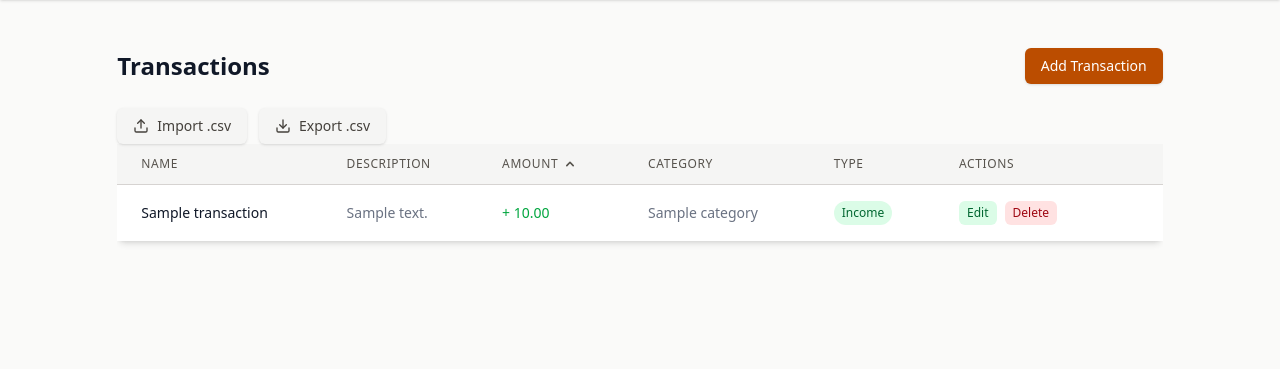
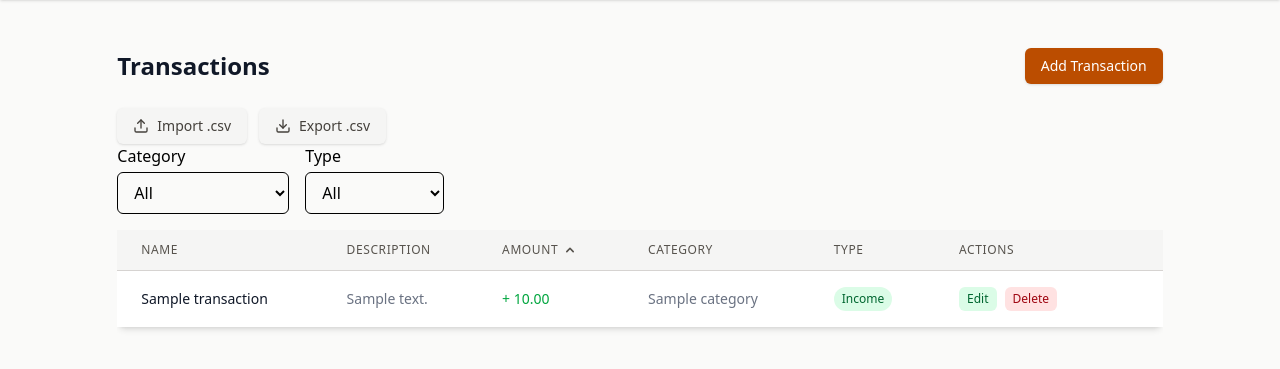
Before and after one commit to Burmese-AI/Financial-Transaction-Tracker, a Django app: template transactions/templates/dashboard.html in a window 1280 px wide. Shown: the part 64-433 px from the top of the page. Run offline with Django 5.2, Linux system fonts and the light colour scheme; tables that the repository leaves empty hold one stand-in row (values such as "Sample post"); the template is opened without the code that fills it: values that come from a table or form of the project are taken from there, most other values are stand-ins (such as "Sample title", 1, 10 or a date in 2020); style sheets or scripts are compiled from the project's sources.

Commit message:
Add filtering options to TransactionListView: Implemented category and type filters in the transaction dashboard, updated context data, and enhanced the UI with a new filter form for improved user experience.

```diff
--- a/transactions/templates/dashboard.html
+++ b/transactions/templates/dashboard.html
@@ -78,6 +78,45 @@
     </div>
   </div>
 
+  <!-- Filter Form -->
+  <form
+    id="transaction-filters"
+    hx-get="{% url 'dashboard' %}"
+    hx-trigger="change delay:200ms, keyup delay:400ms from:input"
+    hx-target="#transaction-table-container"
+    hx-swap="innerHTML"
+    class="flex gap-4 items-center mb-4"
+  >
+    <div>
+      <label for="category" class="block font-medium mb-1">Category</label>
+      <select
+        id="category"
+        name="category"
+        class="rounded-md border px-3 py-2"
+        hx-trigger="change"
+      >
+        <option value="">All</option>
+        {% for category in categories %}
+          <option value="{{ category.name }}" {% if selected_category == category.name %}selected{% endif %}>{{ category.name }}</option>
+        {% endfor %}
+      </select>
+    </div>
+    <div>
+      <label for="type" class="block font-medium mb-1">Type</label>
+      <select
+        id="type"
+        name="type"
+        class="rounded-md border px-3 py-2"
+        hx-trigger="change"
+      >
+        <option value="">All</option>
+        {% for t in types %}
+          <option value="{{ t }}" {% if selected_type == t %}selected{% endif %}>{{ t|capfirst }}</option>
+        {% endfor %}
+      </select>
+    </div>
+  </form>
+
   <!-- Transaction Table and Pagination -->
   <div id="transaction-table-container" class="overflow-x-auto">
     {% include "partials/transaction_table.html" %}
```
Also changed, not shown: transactions/views.py (+10 -1 lines).
